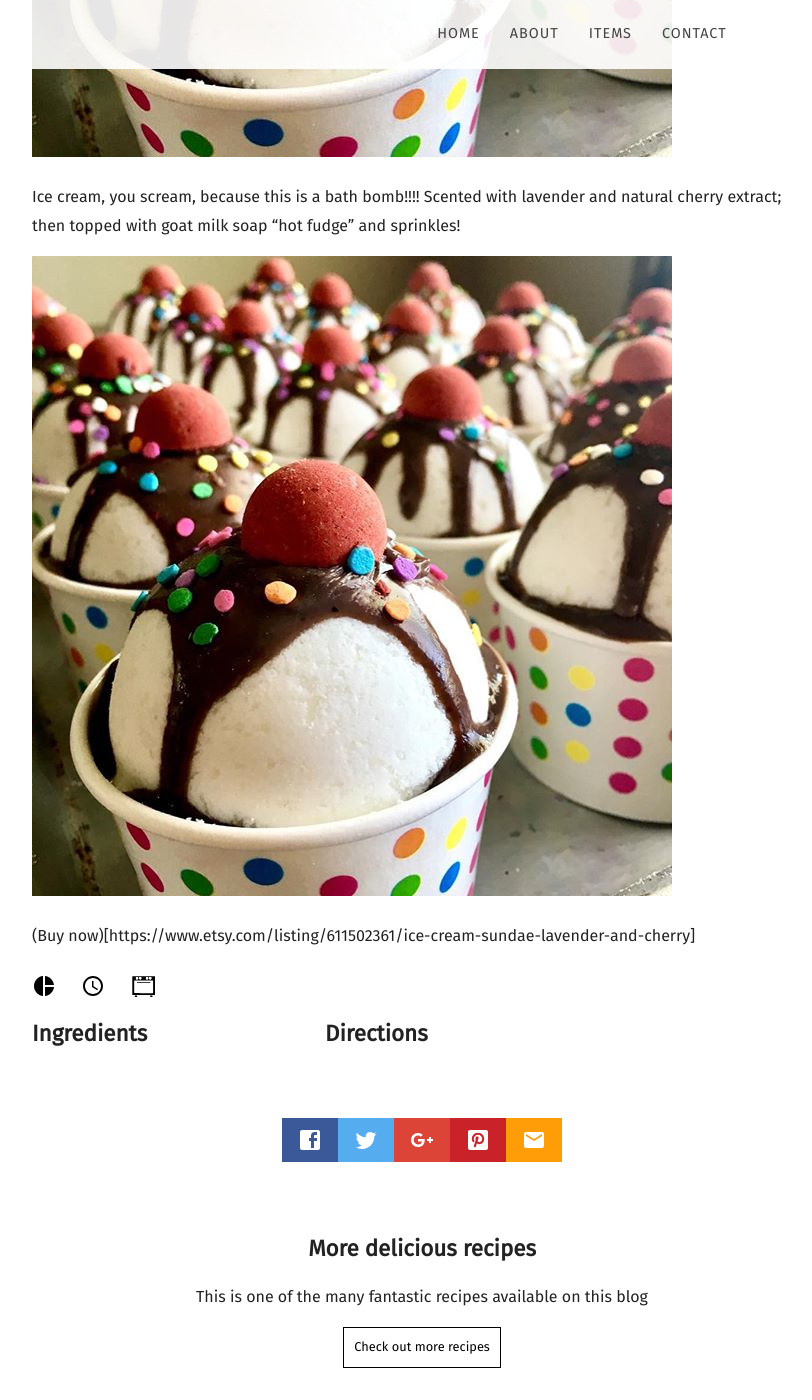
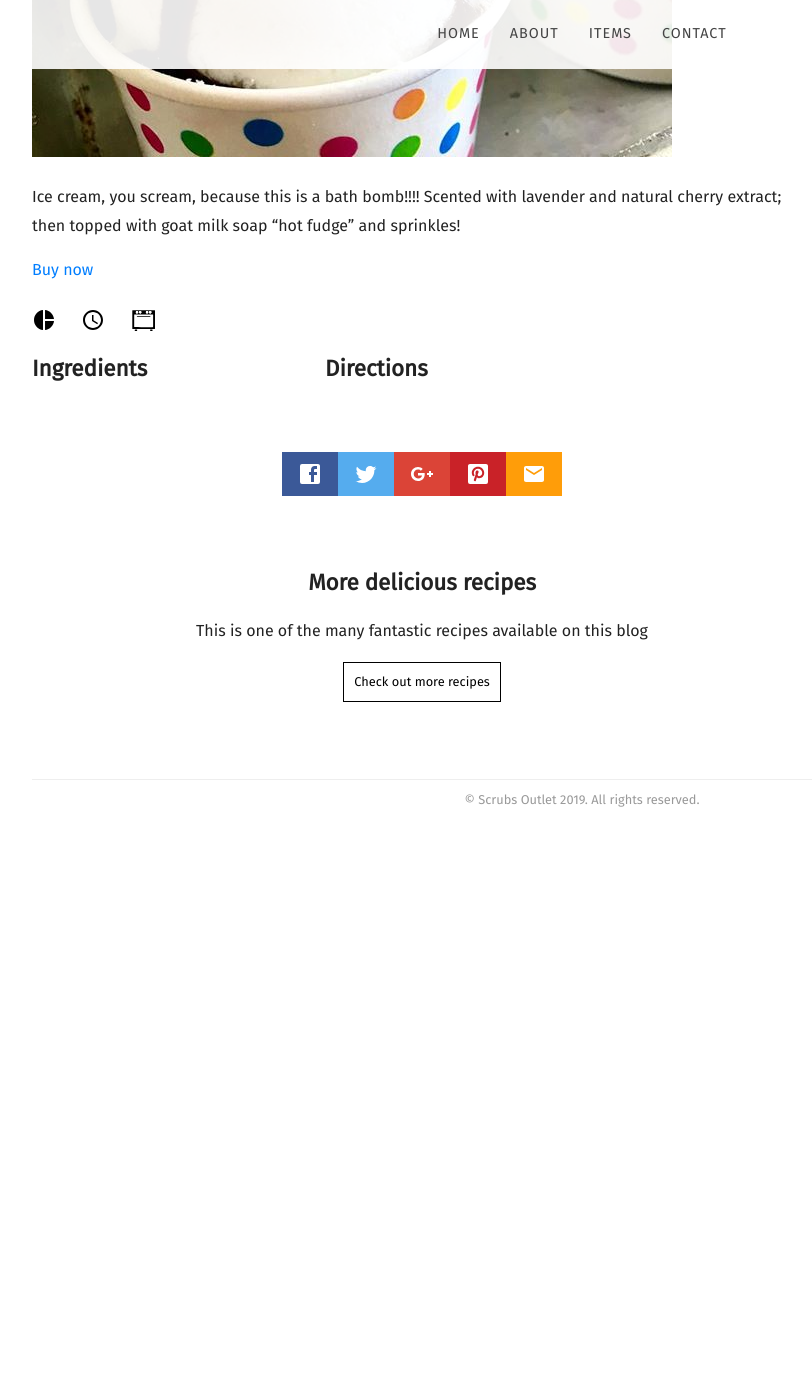
Before and after one commit to scrubsoutlet/scrubsoutlet.github.io, a Jekyll site: the page built from _posts/2019-01-05-ice-cream.md, in a window 1280 px wide and 1400 px high, scrolled down 899 px. Shown: the whole window, without its empty margins (58-870 px from the left). Built offline with Jekyll 4.4.1, drawn with Linux system fonts in a browser that asks for light colours; nearby versions of some CDN libraries; some web fonts are replaced; after the commit the page ends 1734 px from its top, so only the background shows below that.

Commit message:
Updated '_posts/2019-01-05-ice-cream.md' via CloudCannon

```diff
--- a/_posts/2019-01-05-ice-cream.md
+++ b/_posts/2019-01-05-ice-cream.md
@@ -7,6 +7,4 @@ featured_image: '/images/ice-cream.jpg'
 ---
 Ice cream, you scream, because this is a bath bomb!!!! Scented with lavender and natural cherry extract; then topped with goat milk soap "hot fudge" and sprinkles!
 
-![Ice cream bath bomb](/images/ice-cream.jpg)
-
-(Buy now)[https://www.etsy.com/listing/611502361/ice-cream-sundae-lavender-and-cherry]
+[Buy now](https://www.etsy.com/listing/611502361/ice-cream-sundae-lavender-and-cherry)
```
